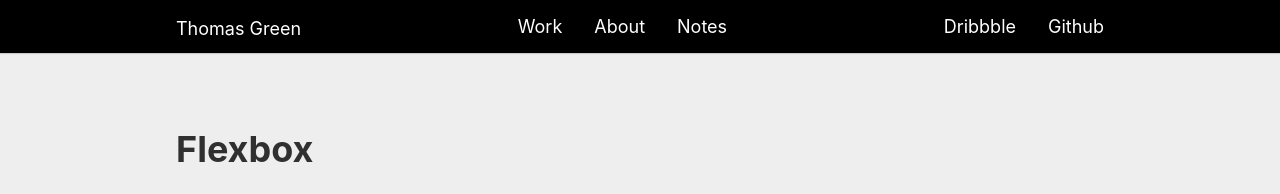
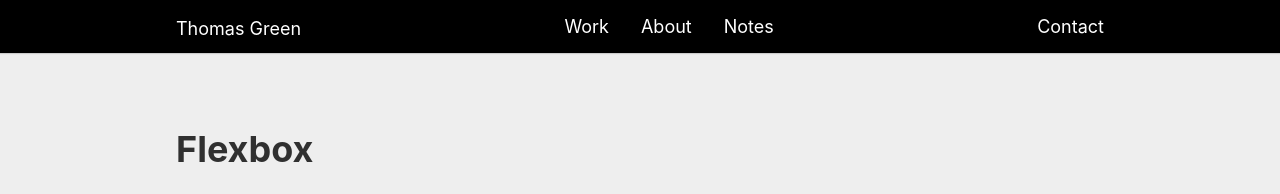
Before and after one commit to greenthoms/tg-gatsby-v2, a Gatsby site: page /flexbox in a window 1280 px wide. Shown: the top 194 px of the page. Built offline with nearby package versions, Linux system fonts and the light colour scheme; Gatsby itself is replaced by a stand-in of ours; a web font is replaced by a local one.

Commit message:
Swap social links for contact link

```diff
--- a/src/components/header.js
+++ b/src/components/header.js
@@ -47,8 +47,7 @@ const Header = ({ siteTitle }) => (
         <Link to="/notes/">Notes</Link>
       </Nav>
       <Social>
-        <Link to="https://twitter.com/greenthoms">Dribbble</Link>
-        <Link to="https://twitter.com/greenthoms">Github</Link>
+        <a href="mailto:thomasgreen@fastmail.com">Contact</a>
       </Social>
     </HeaderContain>
   </HeaderWrapper>
```
